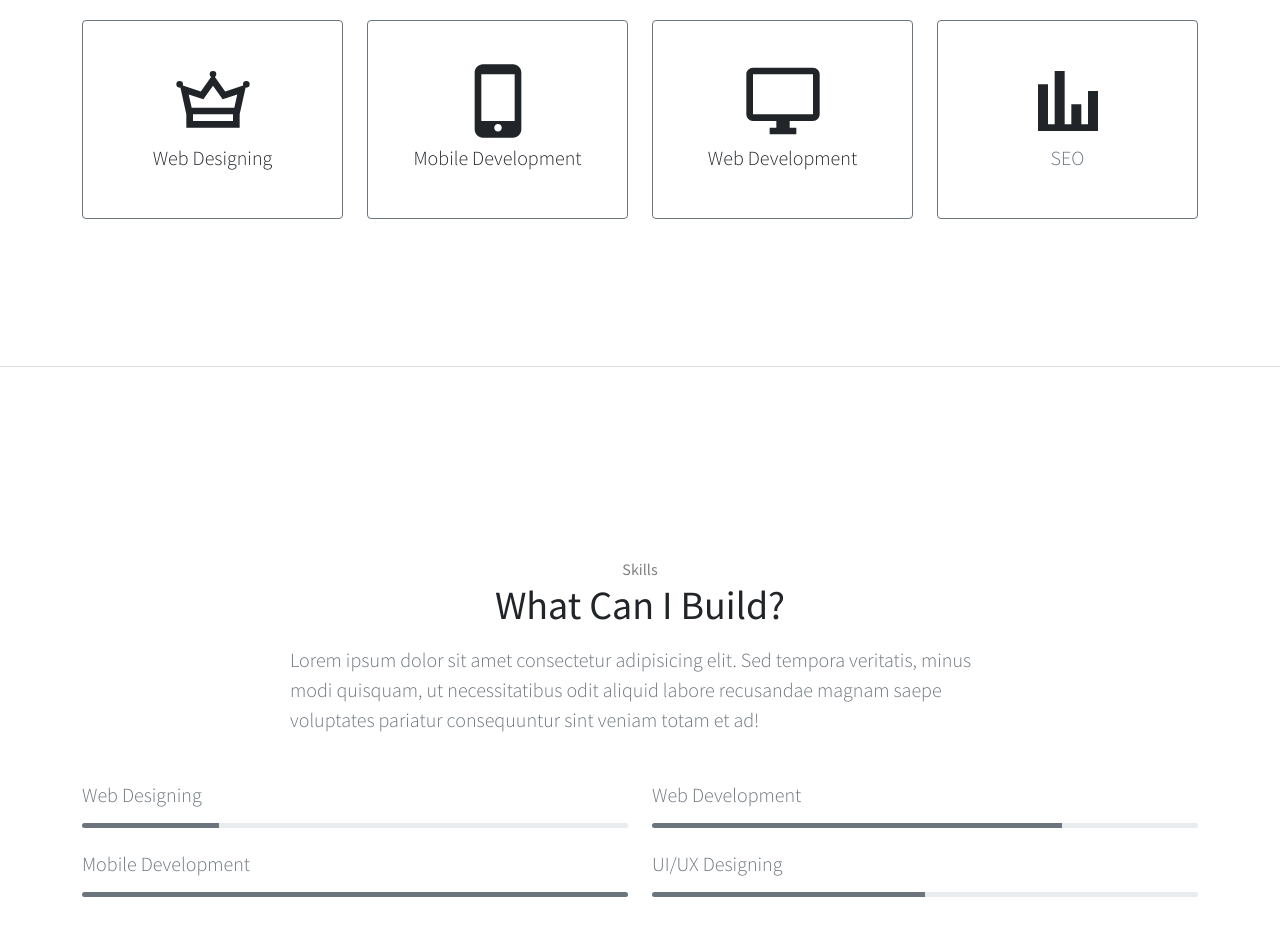
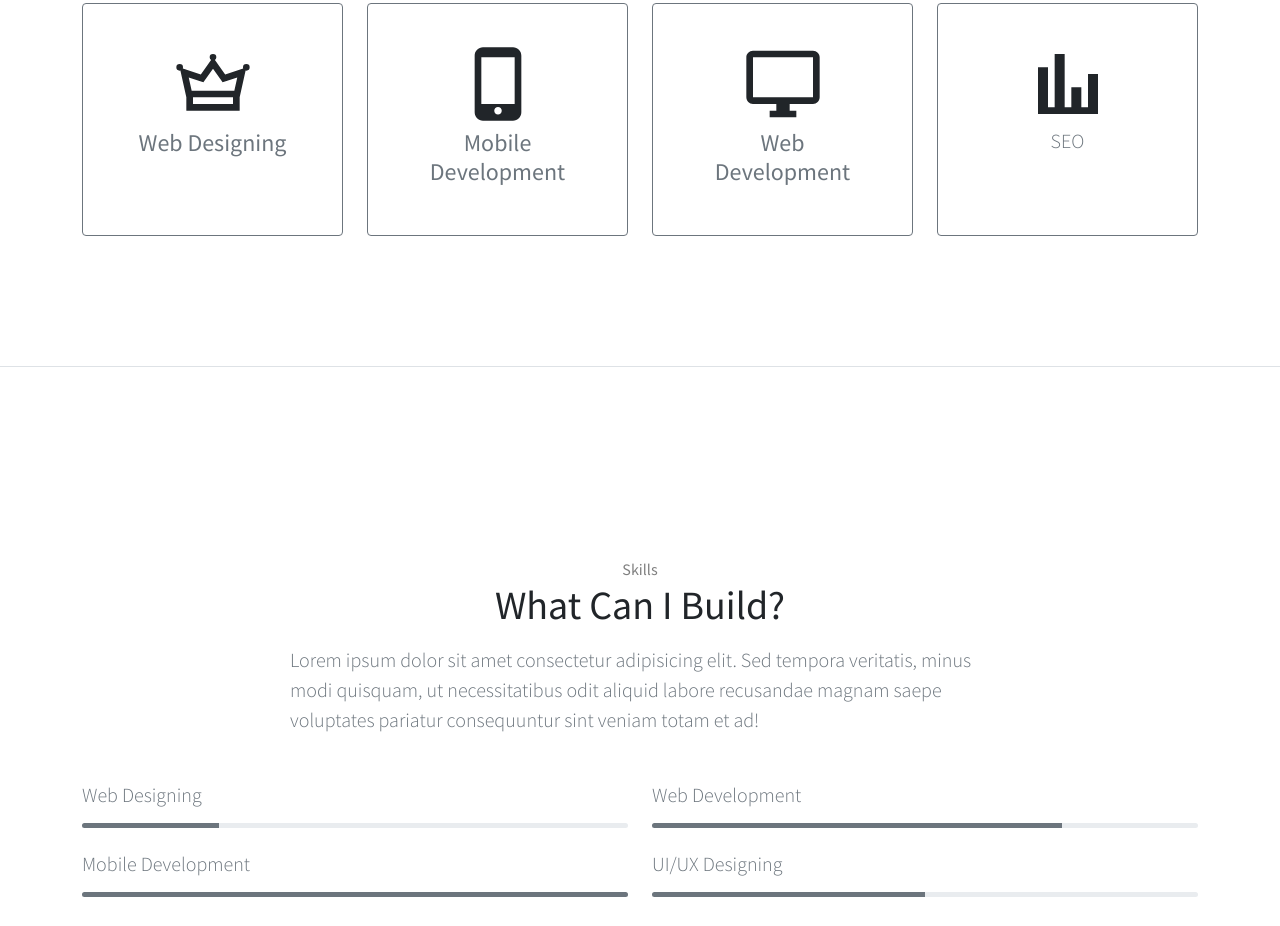
Before and after one commit to ahmadullahnikzad/portfolio, a plain HTML site: page index.html in a window 1280 px wide. Shown: the part 1857-2783 px from the top of the page. Drawn offline with nearby package versions, Linux system fonts and the light colour scheme; a script that the page names is missing.

Commit message:
Update index.html

```diff
--- a/index.html
+++ b/index.html
@@ -109,7 +109,7 @@
                             <svg xmlns="http://www.w3.org/2000/svg" xmlns:xlink="http://www.w3.org/1999/xlink" viewBox="0 0 24 24" fill="#FFFFFF">
   <path d="M12 3 A 1 1 0 0 0 11 4 A 1 1 0 0 0 11.417969 4.8144531L8.3457031 9.1152344L2.9472656 7.3164062 A 1 1 0 0 0 3 7 A 1 1 0 0 0 2 6 A 1 1 0 0 0 1 7 A 1 1 0 0 0 2 8 A 1 1 0 0 0 2.2167969 7.9746094L4 16L4 20L20 20L20 16L21.783203 7.9765625 A 1 1 0 0 0 22 8 A 1 1 0 0 0 23 7 A 1 1 0 0 0 22 6 A 1 1 0 0 0 21 7 A 1 1 0 0 0 21.052734 7.3164062L15.654297 9.1152344L12.580078 4.8125 A 1 1 0 0 0 13 4 A 1 1 0 0 0 12 3 z M 12 7.4414062L14.025391 10.277344L14.884766 11.480469L16.285156 11.013672L19.28125 10.015625L18.396484 14L5.6035156 14L4.71875 10.013672L7.7128906 11.011719L9.1132812 11.478516L9.9726562 10.277344L12 7.4414062 z M 6 16L18 16L18 18L6 18L6 16 z"/>
 </svg>
-                            <h5 class="lead">Web Designing</h5>
+                            <h5 class="text-secondary h4">Web Designing</h5>
                         </div>
                     </div>
                 </div>
@@ -121,7 +121,7 @@
                                     d="M16.5,1h-9C6.12,1,5,2.12,5,3.5v17C5,21.88,6.12,23,7.5,23h9c1.38,0,2.5-1.12,2.5-2.5v-17C19,2.12,17.88,1,16.5,1z M12,21.125c-0.622,0-1.125-0.503-1.125-1.125s0.503-1.125,1.125-1.125s1.125,0.503,1.125,1.125S12.622,21.125,12,21.125z M17,18H7 V4h10V18z"
                                      />
                             </svg>
-                            <h5 class="lead">Mobile Development</h5>
+                            <h5 class="text-secondary h4">Mobile Development</h5>
                         </div>
                     </div>
                 </div>
@@ -133,7 +133,7 @@
                                     d="M3 2C1.895 2 1 2.895 1 4L1 16C1 17.105 1.895 18 3 18L10 18L10 20L8 20L8 22L16 22L16 20L14 20L14 18L21 18C22.105 18 23 17.105 23 16L23 4C23 2.895 22.105 2 21 2L3 2 z M 3 4L21 4L21 16L3 16L3 4 z"
                                      />
                             </svg>
-                            <h5 class="lead">Web Development</h5>
+                            <h5 class="h4 text-secondary">Web Development</h5>
                         </div>
                     </div>
                 </div>
```
